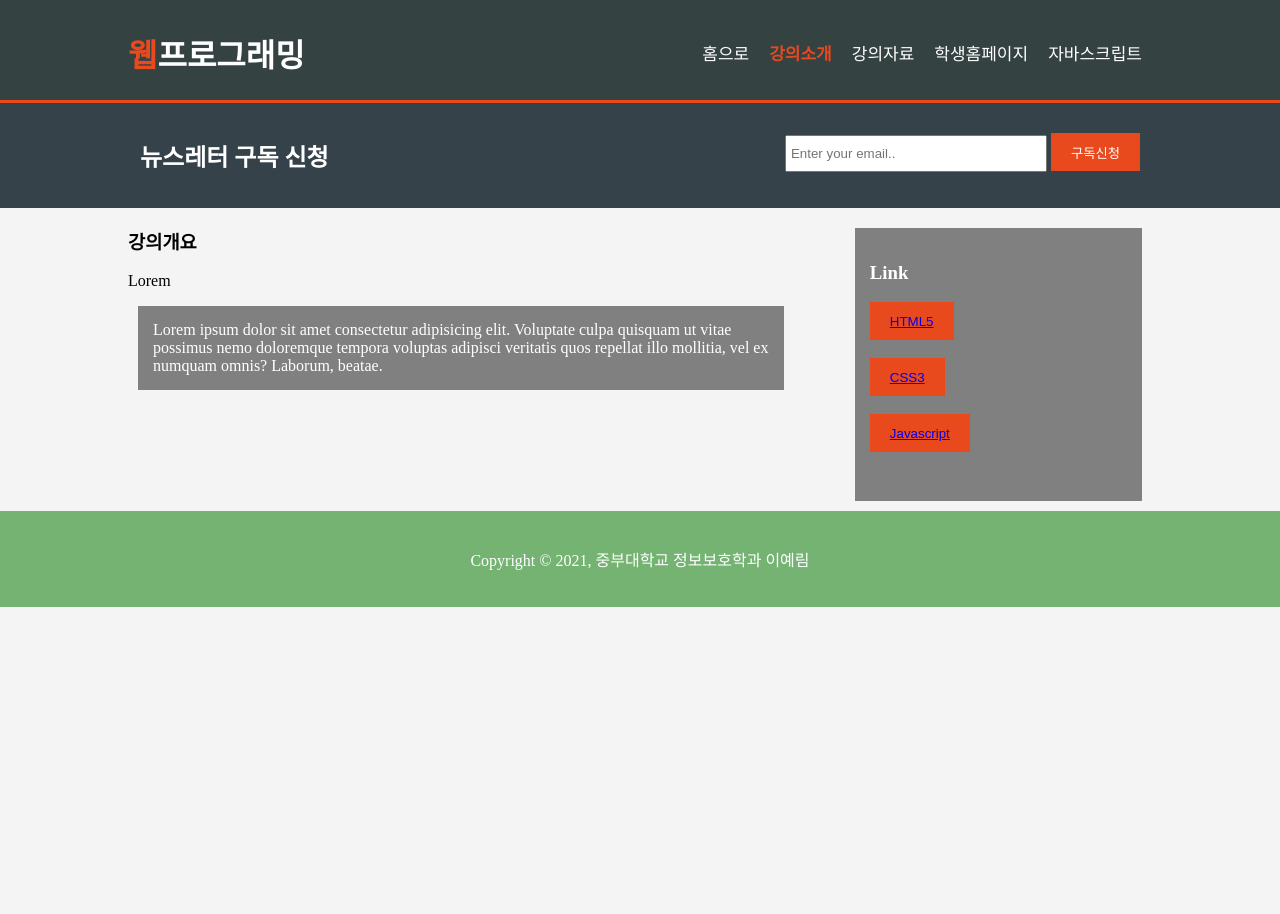
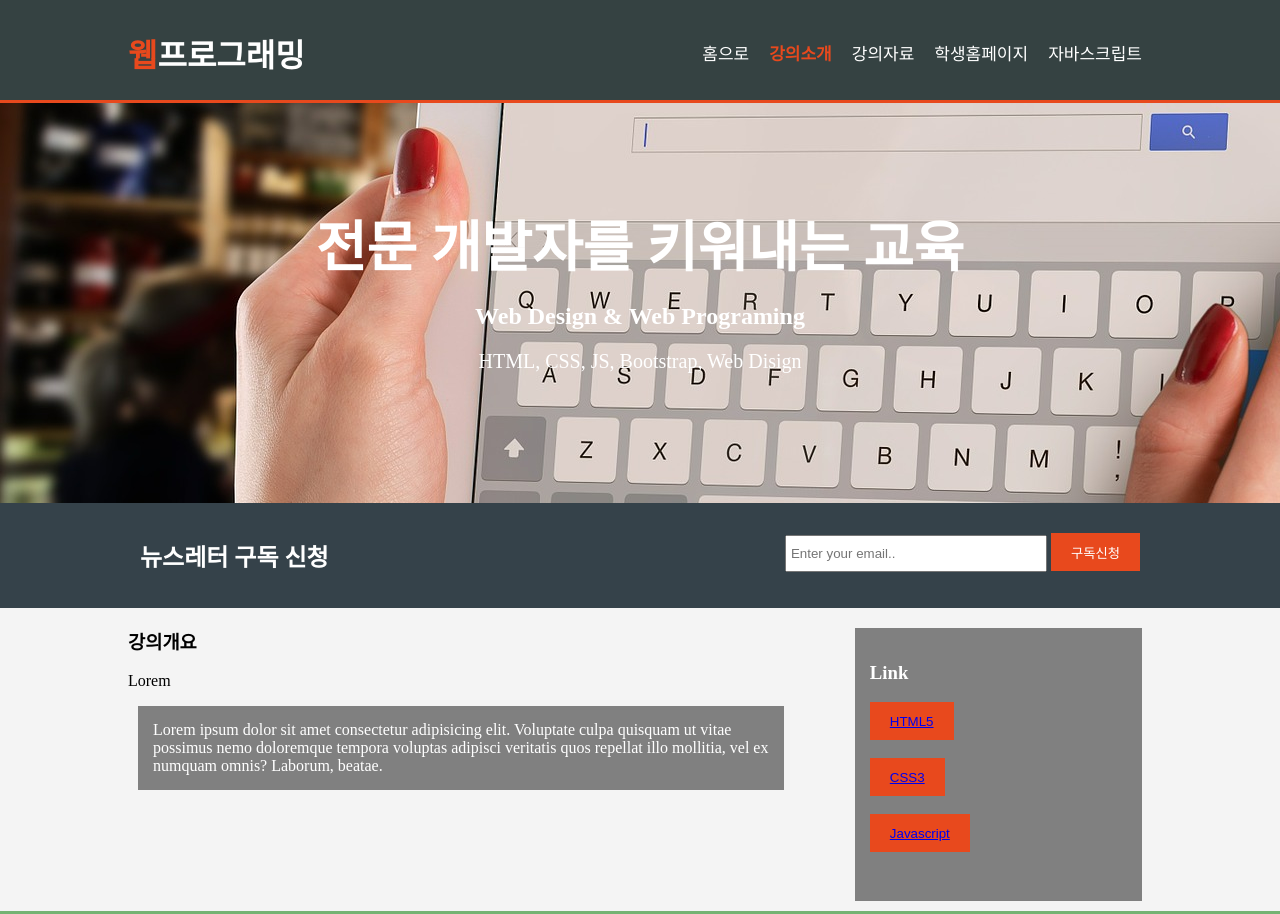
Before and after one commit to Yerim-Lee/blog, a plain HTML site: page about.html in a window 1280 px wide. Shown: the top 914 px of the page. Before the commit the page ends 800 px from the top, so only its background shows below. Drawn offline with Linux system fonts and the light colour scheme.

Commit message:
Update about.html

```diff
--- a/about.html
+++ b/about.html
@@ -29,6 +29,16 @@
       </nav>
     </div>
   </header>
+
+  <section id="showcase">
+    <div class="container">
+      <h1>전문 개발자를 키워내는 교육</h1>
+      <h2>Web Design & Web Programing</h2>
+      <p>
+        HTML, CSS, JS, Bootstrap, Web Disign
+      </p>
+    </div>
+  </section>
 
   <section id="newsletter">
     <div class="container">
```
